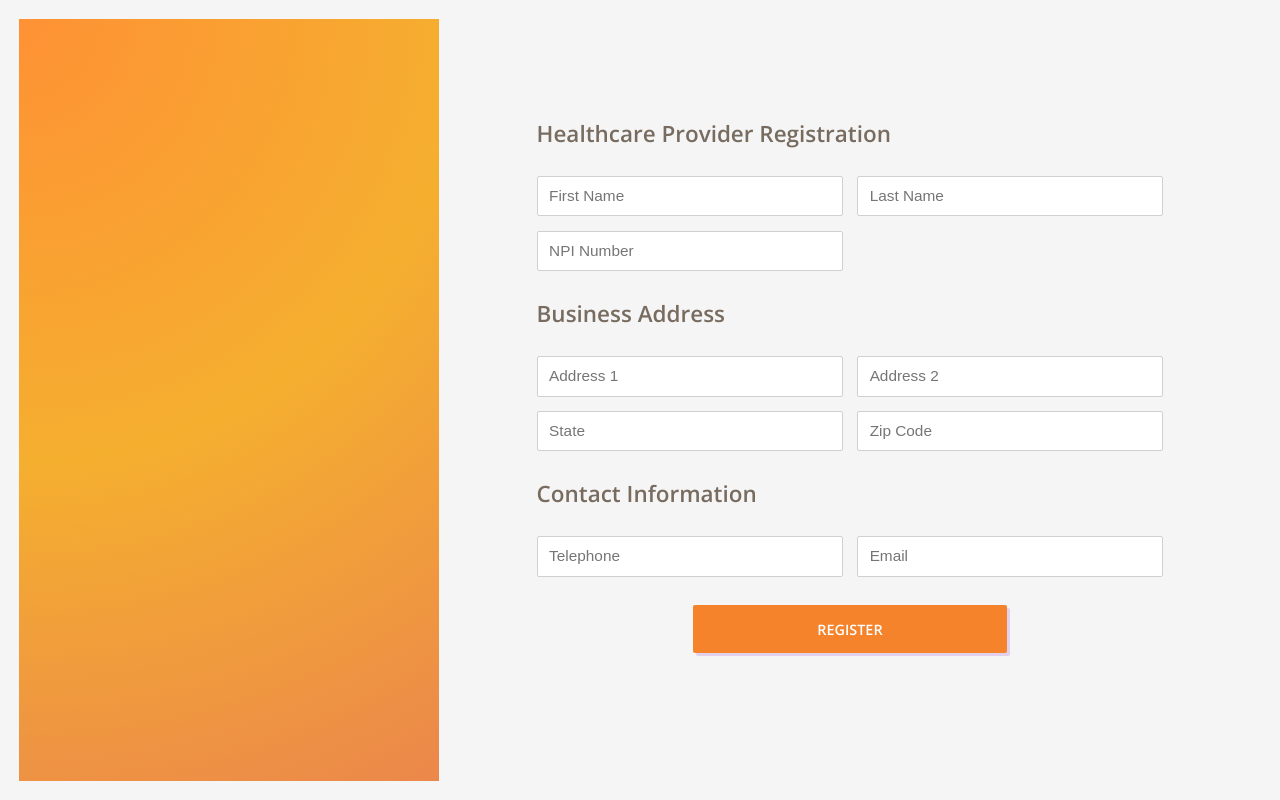
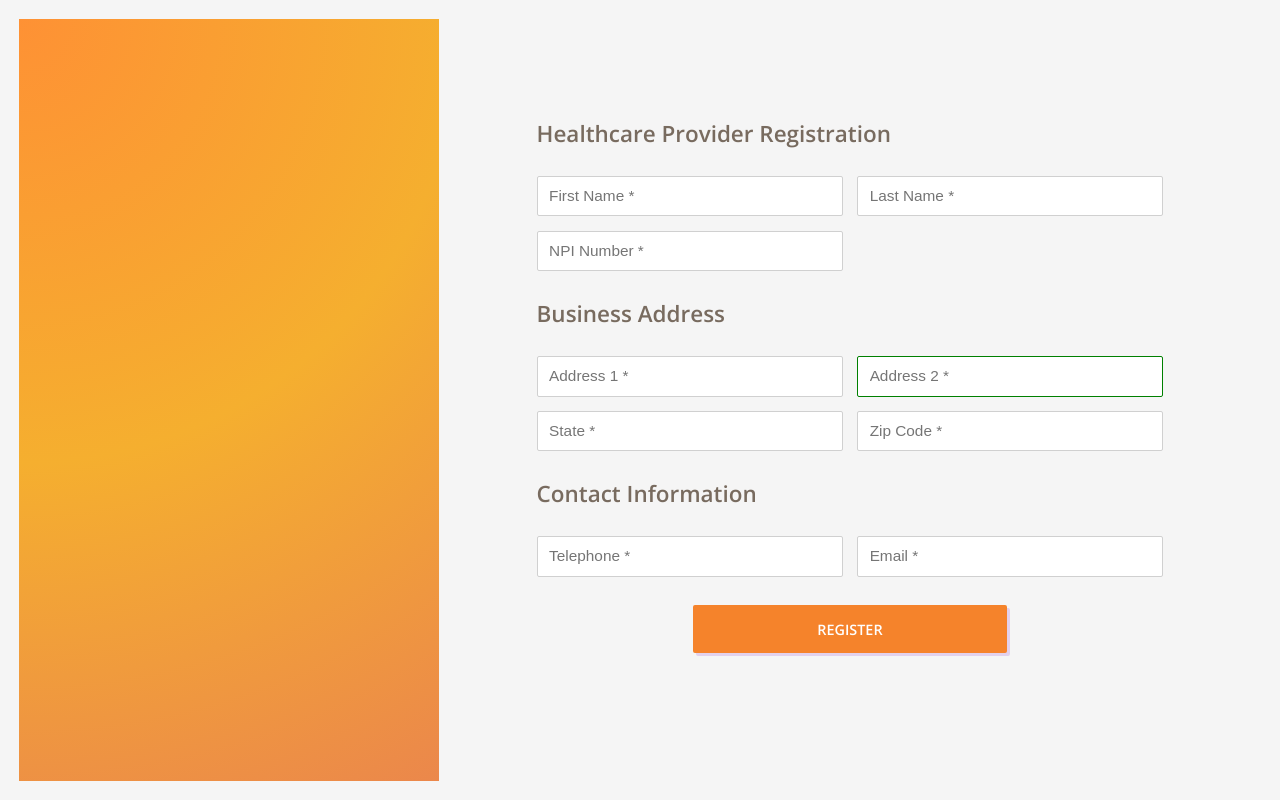
Before and after one commit to teh0xqb/availity-review, a React (Create React App) app in the folder registration-ui/: page / in a window 1280 px wide. Built offline with nearby package versions, Linux system fonts and the light colour scheme.

Commit message:
finished exercise.

```diff
--- a/registration-ui/src/Register.js
+++ b/registration-ui/src/Register.js
@@ -1,23 +1,16 @@
-import React, { useState } from 'react';
+import React, { useState, createRef, useEffect } from 'react';
 import { Route, Switch, Link } from "react-router-dom";
 import './Register.css';
 import PATHS from './paths';
 import { Confirmation } from './RegistrationConfirmation';
 
-const Input = ({label, value, onChange, ...props}) => (
-    <label>
-        {label}
+/**
+ * Sample file with registration, validation, and styling.
+ * TODO Decide if we want to create a json config and remove duplication of template.
+ *      Possibly encapsulate input as forwardRef(Input).
+ **/
 
-        <input
-            className="input"
-            value={value}
-            onChange={onChange}
-            {...props} />
-
-    </label>
-);
-
-export function BusinessAddress({values, handleChange}) {
+export function BusinessAddress({values, handleChange, refs}) {
     return (
         <div className="business-address">
             <h3>
@@ -27,38 +20,48 @@ export function BusinessAddress({values, handleChange}) {
             <br />
 
             <div className="business-fields">
-                <Input
+                <input
+                    className="input"
                     onChange={handleChange}
                     value={values.address1}
                     name="address1"
-                    pattern="[a-zA-Z0-9]{10,}"
-                    placeholder="Address 1"
+                    ref={refs.address1}
+                    pattern="[a-zA-Z0-9]{3,}"
+                    message="Please enter at least 3 letters for address."
+                    placeholder="Address 1 *"
                     required
                 />
 
-                <Input
+                <input
+                    className="input"
                     onChange={handleChange}
                     value={values.address2}
+                    ref={refs.address2}
                     name="address2"
-                    placeholder="Address 2"
+                    placeholder="Address 2 *"
+                />
+
+                <input
+                    className="input"
+                    onChange={handleChange}
+                    value={values.state}
+                    ref={refs.state}
+                    pattern="[a-zA-Z]{2,}"
+                    message="Enter at least 2 letters for state code or full state name."
+                    name="state"
+                    placeholder="State *"
                     required
                 />
 
-                <Input
-                    onChange={handleChange}
-                    value={values.state}
-                    pattern="[a-zA-Z]{2,}"
-                    name="state"
-                    placeholder="State"
-                    required
-                />
-
-                <Input
+                <input
+                    className="input"
                     onChange={handleChange}
                     value={values.zipCode}
-                    pattern="[0-9]{5}"
+                    ref={refs.zipCode}
+                    pattern="[0-9]{5}|[0-9]{5}-[0-9]{4}"
+                    message="Enter 5 digit zip code or 5+4 code."
                     name="zipCode"
-                    placeholder="Zip Code"
+                    placeholder="Zip Code *"
                     required
                 />
 
@@ -67,26 +70,40 @@ export function BusinessAddress({values, handleChange}) {
     );
 }
 
-const initialValues = {
-    'firstName': '',
-    'lastName': '',
-    'npiNumber': '',
+const fields = [
+    'firstName',
+    'lastName',
+    'npiNumber',
 
-    'address1': '',
-    'address2': '',
-    'state': '',
-    'zipCode': '',
+    'address1',
+    'address2',
+    'state',
+    'zipCode',
 
-    'phone': '',
-    'email': ''
-};
+    'phone',
+    'email'
+];
+
+const initialValues = Object.fromEntries(fields.map(name => [name, '']));
 
 export function Register() {
 
     const [values, setValue] = useState(initialValues);
+    const [refs, setRefs] = useState({});
+
+    useEffect(() => {
+        const allRefs = {};
+        for (const fieldName of fields) {
+            allRefs[fieldName] = createRef();
+        }
+        setRefs(allRefs);
+    }, []);
 
     function handleChange(event) {
         const { target } = event;
+
+        // Don't validate on every change. We'll validate on submit.
+        target.setCustomValidity('');
 
         setValue(state => ({
             ...state,
@@ -94,19 +111,19 @@ export function Register() {
         }));
     }
 
-    /**
-     * TODO create validationPatterns that maps field names to validation
-     * to then set errors on the form. Out of scope for this exercise.
-     **/
     function validate(event) {
-        const valid = true; // TODO Calculate and use setErrors
+        for (const fieldName of fields) {
 
-        /* const isValid = event.target.checkValidity(); */
-        /* event.target.reportValidity(); */
-        /* const inputEl = useRef(null); */
+            const input = refs[fieldName].current;
+            const isInputValid = input.checkValidity();
 
-        if (!valid) {
-            event.preventDefault();
+            input.setCustomValidity(!isInputValid ? input.getAttribute('message') : '');
+
+            if (!isInputValid) {
+                input.reportValidity();
+                event.preventDefault();
+                return false;
+            }
         }
     }
 
@@ -127,28 +144,37 @@ export function Register() {
                         <br />
 
                         <div className="name-fields">
-                            <Input
+                            <input
+                                className="input"
                                 onChange={handleChange}
                                 value={values.firstName}
                                 name="firstName"
+                                ref={refs.firstName}
                                 pattern="[a-zA-Z]{1,}"
-                                placeholder="First Name"
+                                message="First name must be a name."
+                                placeholder="First Name *"
                                 required />
 
-                            <Input
+                            <input
+                                className="input"
                                 onChange={handleChange}
                                 value={values.lastName}
                                 name="lastName"
+                                ref={refs.lastName}
+                                message="Last name must be a name of at least one character."
                                 pattern="[a-zA-Z]{1,}"
-                                placeholder="Last Name"
+                                placeholder="Last Name *"
                                 required />
 
-                            <Input
+                            <input
+                                className="input"
                                 onChange={handleChange}
                                 value={values.npiNumber}
+                                ref={refs.npiNumber}
                                 name="npiNumber"
-                                pattern="[0-9]{10}"
-                                placeholder="NPI Number"
+                                pattern="[0-9]{3,}"
+                                placeholder="NPI Number *"
+                                message="Must enter at least 3 numbers."
                                 required />
                         </div>
 
@@ -156,7 +182,8 @@ export function Register() {
 
                         <BusinessAddress
                             handleChange={handleChange}
-                            values={values} />
+                            values={values}
+                            refs={refs} />
 
                         <br />
 
@@ -165,25 +192,28 @@ export function Register() {
                         <br />
 
                         <div className="contact">
-                            <Input
+                            <input
+                                className="input"
                                 type="tel"
-                                id="phone"
                                 name="phone"
-                                placeholder="Telephone"
+                                ref={refs.phone}
+                                placeholder="Telephone *"
                                 onChange={handleChange}
                                 value={values.phone}
-                                pattern="[0-9]{3}-[0-9]{3}-[0-9]{4}"
-                                validationMessage="Please enter 123-123-1234"
+                                pattern="[0-9]{3}-[0-9]{3}-[0-9]{4}|[0-9]{10}"
+                                message="Please enter 10 digits or digits with format: xxx-xxx-xxxx"
                                 required />
 
-                            <Input
+                            <input
+                                className="input"
                                 name="email"
                                 type="email"
                                 onChange={handleChange}
+                                ref={refs.email}
                                 value={values.email}
-                                placeholder="Email"
-                                required
-                            />
+                                message="Email must include an '@' and letters afterwards."
+                                placeholder="Email *"
+                                required />
                         </div>
 
                     </div>
--- a/registration-ui/src/RegistrationConfirmation.js
+++ b/registration-ui/src/RegistrationConfirmation.js
@@ -5,6 +5,6 @@ import './RegistrationConfirmation.css';
 export const Confirmation = ({values}) => values.email ? (
     <div className="registered">
         <p>You have successfully registered, {values.firstName}!</p>
-        <p>An e-mail will be sent to {values.email} to verify your account</p>
+        <p>An e-mail will be sent to {values.email} to verify your account.</p>
     </div>
 ) : <Redirect to={{pathname: "/"}} />;
```
